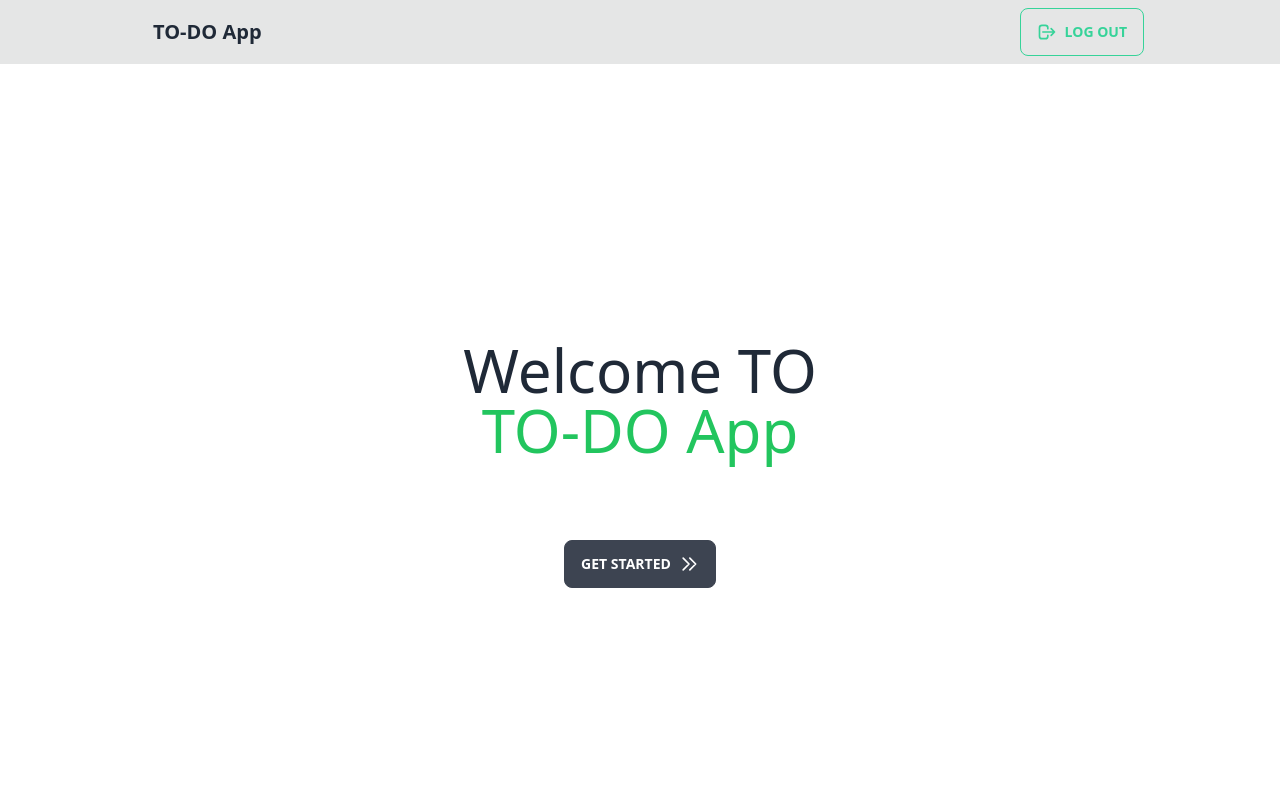
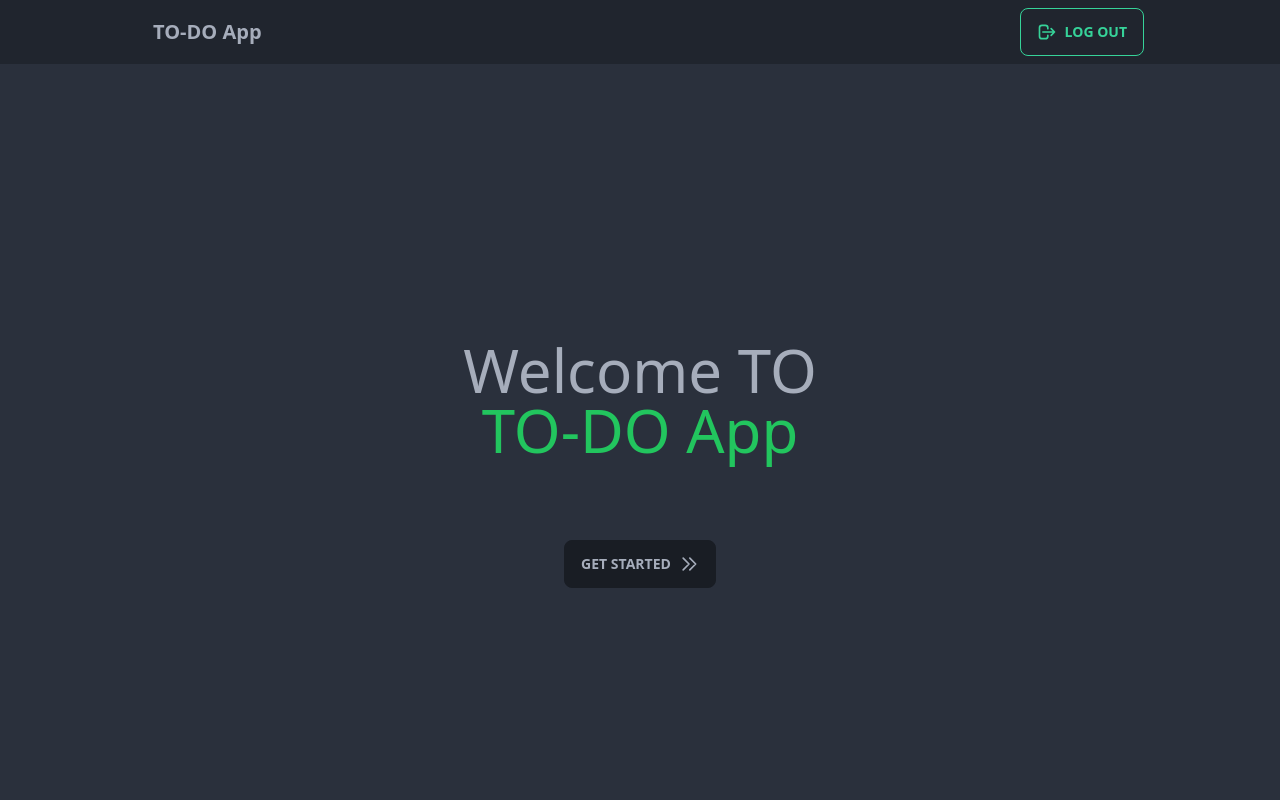
Before and after one commit to mjaumi/simple-to-do-app-client-side, a React (Create React App) app: page / in a window 1280 px wide. Shown: the top 800 px of the page. Built offline with nearby package versions, Linux system fonts and the light colour scheme; no server answers; the HTML template or start-up script is replaced by a standard one; what tw-elements would draw is missing.

Commit message:
theme fixed

```diff
--- a/src/App.js
+++ b/src/App.js
@@ -12,7 +12,7 @@ import RequireAuth from './components/RequireAuth/RequireAuth';
 
 function App() {
   return (
-    <main className="App">
+    <main className="App" data-theme='dark'>
       <Header />
       <Routes>
         <Route path='/' element={<Home />} />
--- a/tailwind.config.js
+++ b/tailwind.config.js
@@ -9,4 +9,7 @@ module.exports = {
     require('daisyui'),
     require('tw-elements/dist/plugin')
   ],
+  daisyui: {
+    themes: ["dark"]
+  }
 }
```
Also changed, not shown: firebase.json (added), 1 other file (tests, documents, lock files or other folders).
